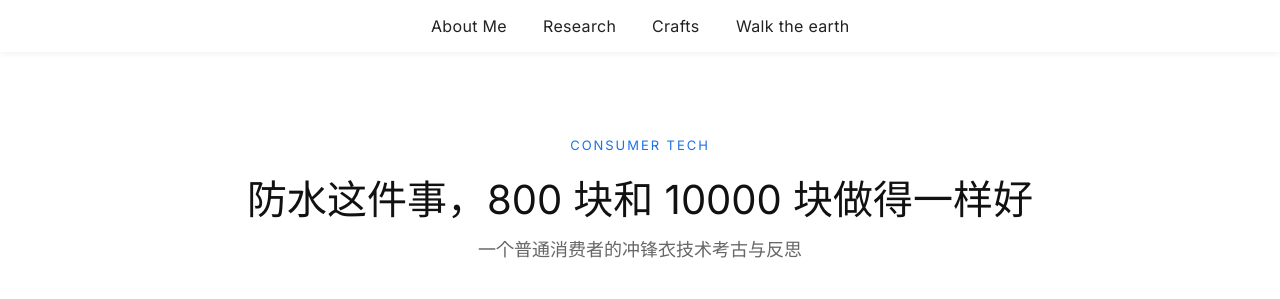
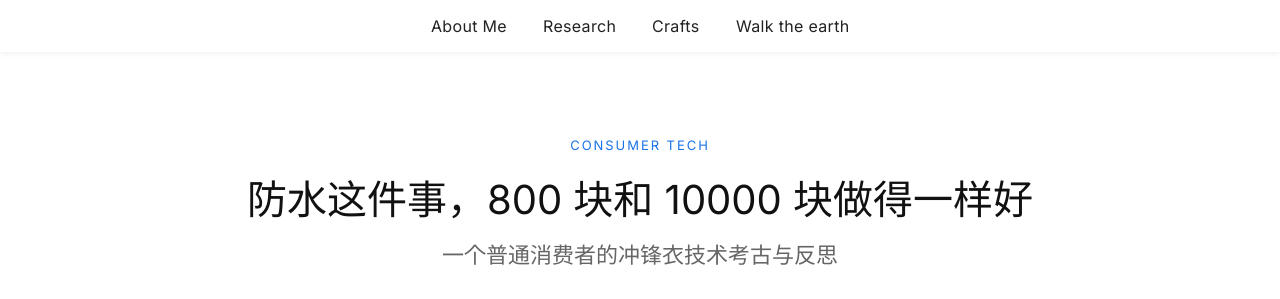
Before and after one commit to angziii/angziii.github.io, a plain HTML site: page hardshell-jacket.html in a window 1280 px wide. Shown: the top 299 px of the page. Drawn offline with Linux system fonts and the light colour scheme.

Commit message:
style: 增大副标题字号

```diff
--- a/style.css
+++ b/style.css
@@ -356,9 +356,9 @@ body {
 }
 
 .blog-header .subtitle {
-  font-size: 18px;
+  font-size: 22px;
   color: #666;
-  margin: 8px auto 0;
+  margin: 10px auto 0;
   max-width: 800px;
   font-weight: 400;
 }
```
